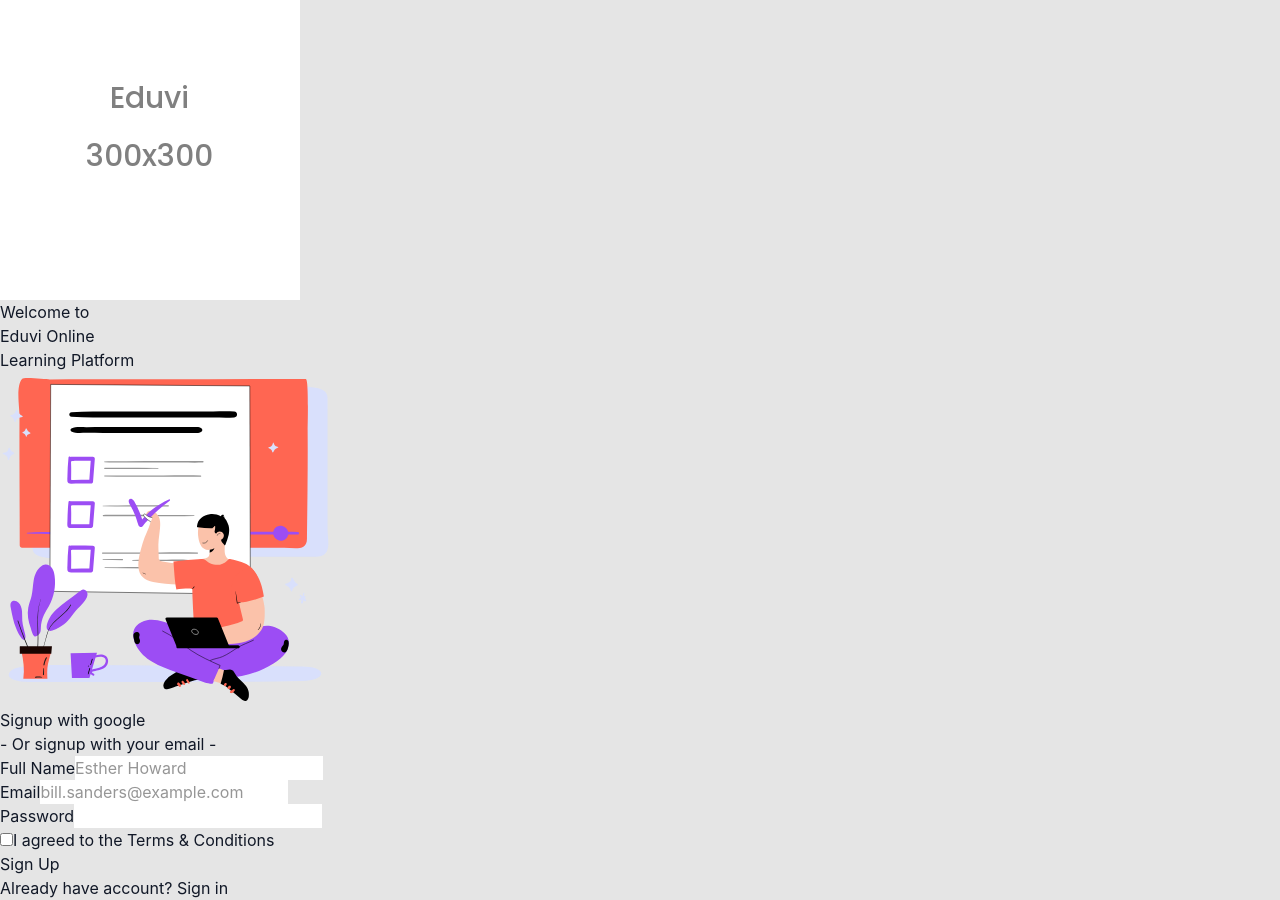
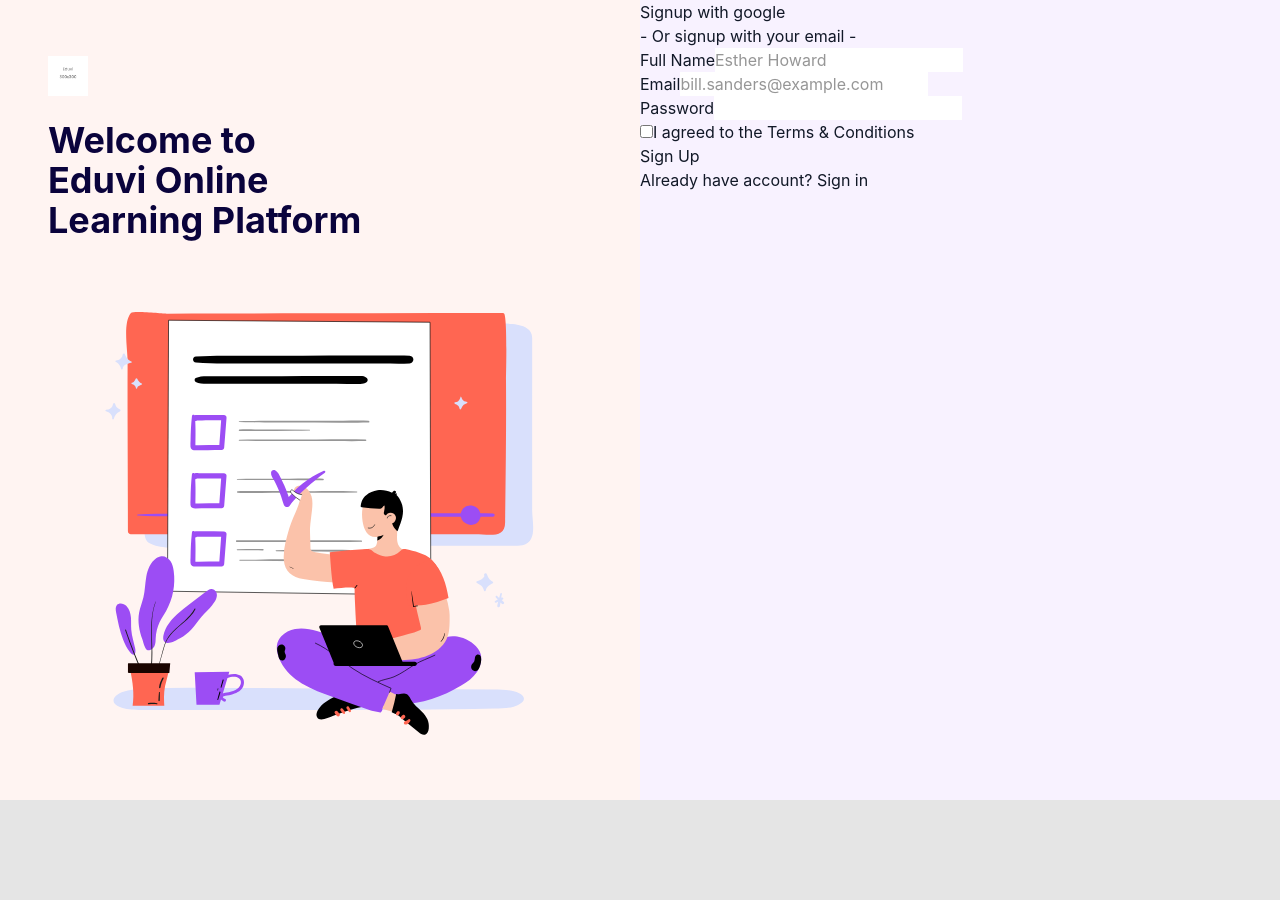
Before and after one commit to albert-byiringiro/eduvi, a React (Vite) app in the folder apps/frontend/: page / in a window 1280 px wide. After the commit the page ends 800 px from the top, so only its background shows below. Built offline with nearby package versions, Linux system fonts and the light colour scheme.

Commit message:
feat(auth): add styles for sign up left panel  [refs #12]

```diff
--- a/apps/frontend/src/pages/auth/Signup.tsx
+++ b/apps/frontend/src/pages/auth/Signup.tsx
@@ -3,19 +3,19 @@
 
 export default function Signup() {
   return (
-    <div className="">
+    <div className="w-full min-h-screen grid grid-cols-2 bg-primary-50">
       {/* Left Panel */}
-      <div className="">
-        <div className="">
-          <img src={eduviLogo} alt="Eduvi Logo" className="" />
-          <h1 className="">
+      <div className="p-12 bg-secondary-50 flex flex-col justify-center">
+        <div className="mb-12">
+          <img src={eduviLogo} alt="Eduvi Logo" className="h-10 mb-6" />
+          <h1 className="text-4xl font-bold text-primary-900 mb-4">
             Welcome to <br />
             Eduvi Online <br />
             Learning Platform
           </h1>
         </div>
-        <div className="">
-          <img src={signupIllustration} alt="" className="" />
+        <div className="flex justify-center">
+          <img src={signupIllustration} alt="Learning Illustration" className="w-4/5" />
         </div>
       </div>
 
```
